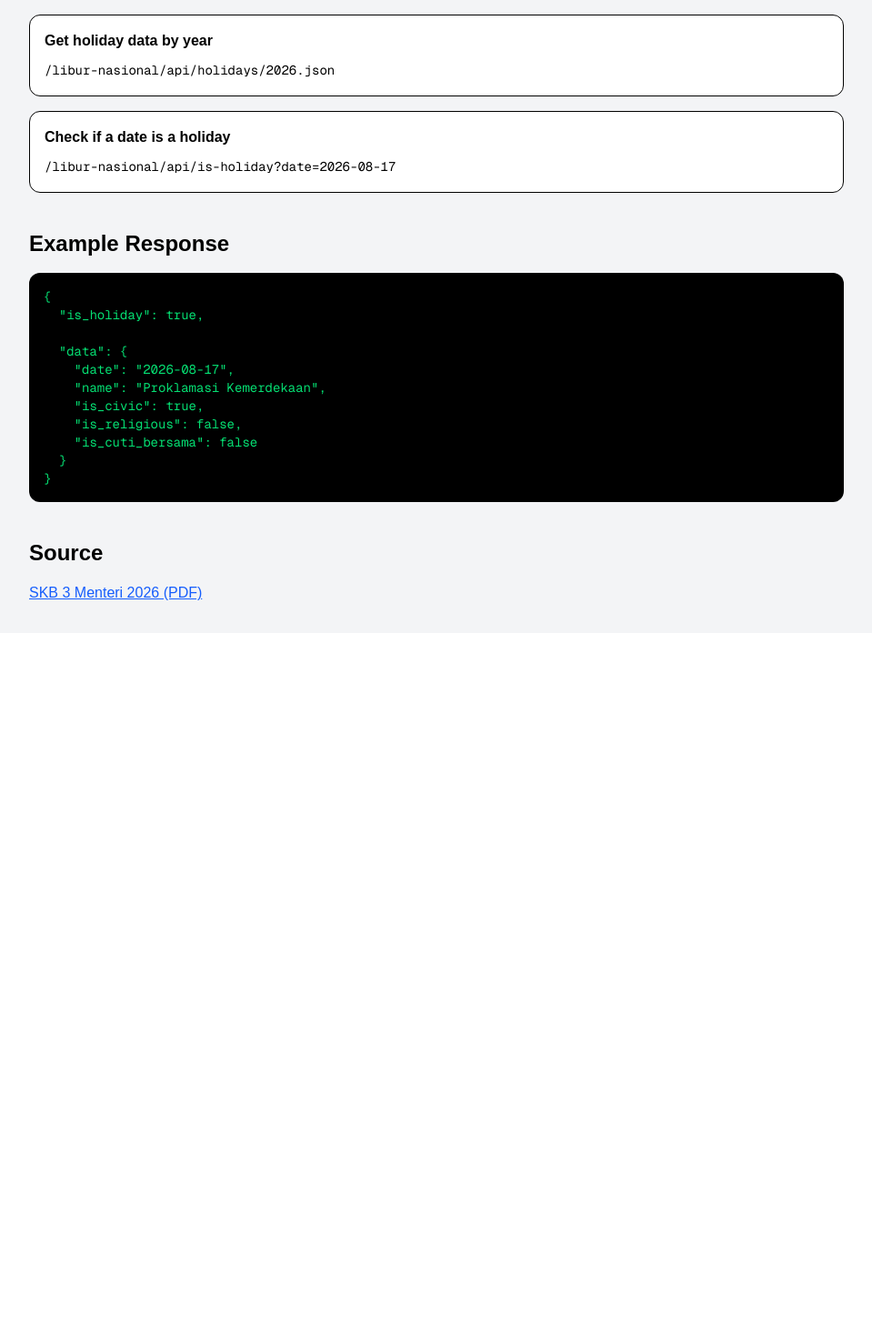
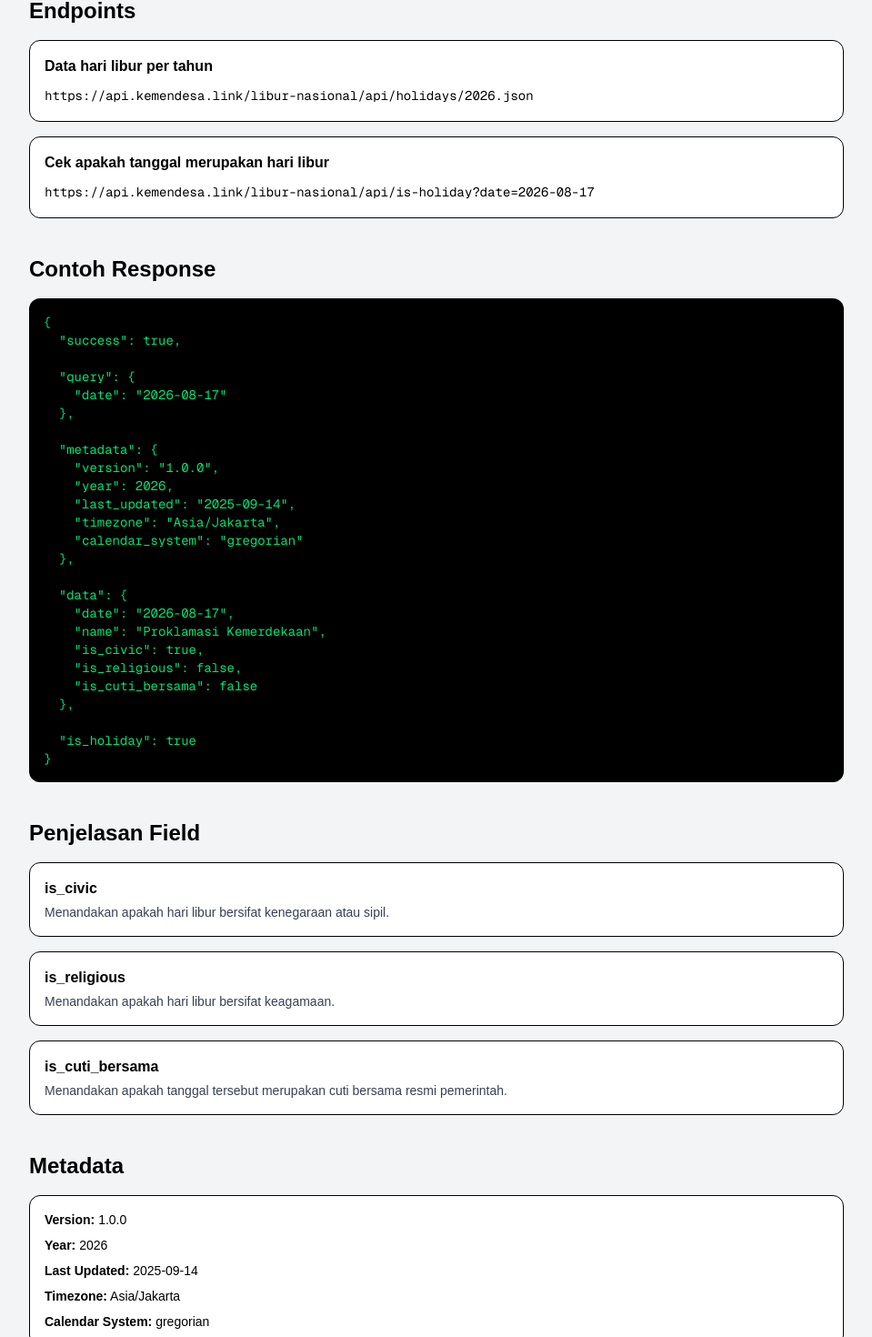
Before and after one commit to anthropologuy/libur-nasional, a Next.js app: page /libur-nasional/ in a window 1280 px wide. Shown: the part 180-1650 px from the top of the page at 91% size, without its empty margins (160-1119 px from the left). Before the commit the page ends 876 px from the top, so only its background shows below. Built offline with nearby package versions, Linux system fonts and the light colour scheme.

Commit message:
cleanup docs

```diff
--- a/src/app/page.tsx
+++ b/src/app/page.tsx
@@ -1,49 +1,133 @@
-export default function HomePage() {
+import fs from "fs";
+import path from "path";
+
+// =====================
+// METADATA BROWSER
+// =====================
+
+export const metadata = {
+  title: "API Libur Nasional Indonesia",
+};
+
+// =====================
+// GET LATEST YEAR FILE
+// =====================
+
+function getLatestHolidayFile() {
+
+  const holidaysDir = path.join(
+    process.cwd(),
+    "public",
+    "api",
+    "holidays"
+  );
+
+  const files = fs
+    .readdirSync(holidaysDir)
+    .filter((file) => file.endsWith(".json"))
+    .sort()
+    .reverse();
+
+  return files[0];
+}
+
+// =====================
+// PAGE
+// =====================
+
+export default async function HomePage() {
+
+  // =====================
+  // LOAD LATEST JSON
+  // =====================
+
+  const latestFile = getLatestHolidayFile();
+
+  const filePath = path.join(
+    process.cwd(),
+    "public",
+    "api",
+    "holidays",
+    latestFile
+  );
+
+  const fileContent = fs.readFileSync(filePath, "utf-8");
+
+  const json = JSON.parse(fileContent);
+
+  const metadata = json.metadata;
+
+  const latestYear = metadata.year;
+
   return (
+
     <main className="min-h-screen bg-gray-100 text-black p-8">
+
+      {/* ===================== */}
+      {/* WRAPPER */}
+      {/* ===================== */}
+
       <div className="max-w-4xl mx-auto">
+
+        {/* ===================== */}
+        {/* HEADER */}
+        {/* ===================== */}
 
         <h1 className="text-4xl font-bold mb-4">
           API Libur Nasional Indonesia
         </h1>
 
-        <p className="text-lg text-gray-700 mb-8">
+        <p className="text-lg text-gray-700 mb-2">
           API Hari Libur Nasional Indonesia berdasarkan
           SKB 3 Menteri resmi.
         </p>
+
+        <div className="text-sm text-gray-500 mb-8">
+          Version {metadata.version} • Timezone {metadata.timezone}
+        </div>
 
         {/* ===================== */}
         {/* ENDPOINTS */}
         {/* ===================== */}
 
         <section className="mb-10">
+
           <h2 className="text-2xl font-semibold mb-4">
             Endpoints
           </h2>
 
           <div className="space-y-4">
 
+            {/* YEAR DATA */}
+
             <div className="bg-white p-4 rounded-xl border">
+
               <div className="font-semibold mb-2">
-                Get holiday data by year
+                Data hari libur per tahun
               </div>
 
-              <code className="text-sm">
-                /libur-nasional/api/holidays/2026.json
+              <code className="text-sm break-all">
+                https://api.kemendesa.link/libur-nasional/api/holidays/{latestYear}.json
               </code>
+
             </div>
 
+            {/* CHECK HOLIDAY */}
+
             <div className="bg-white p-4 rounded-xl border">
+
               <div className="font-semibold mb-2">
-                Check if a date is a holiday
+                Cek apakah tanggal merupakan hari libur
               </div>
 
-              <code className="text-sm">
-                /libur-nasional/api/is-holiday?date=2026-08-17
+              <code className="text-sm break-all">
+                https://api.kemendesa.link/libur-nasional/api/is-holiday?date={latestYear}-08-17
               </code>
+
             </div>
 
           </div>
+
         </section>
 
         {/* ===================== */}
@@ -51,23 +135,129 @@ export default function HomePage() {
         {/* ===================== */}
 
         <section className="mb-10">
+
           <h2 className="text-2xl font-semibold mb-4">
-            Example Response
+            Contoh Response
           </h2>
 
           <pre className="bg-black text-green-400 p-4 rounded-xl overflow-x-auto text-sm">
 {`{
-  "is_holiday": true,
+  "success": true,
+
+  "query": {
+    "date": "${latestYear}-08-17"
+  },
+
+  "metadata": {
+    "version": "${metadata.version}",
+    "year": ${metadata.year},
+    "last_updated": "${metadata.last_updated}",
+    "timezone": "${metadata.timezone}",
+    "calendar_system": "${metadata.calendar_system}"
+  },
 
   "data": {
-    "date": "2026-08-17",
+    "date": "${latestYear}-08-17",
     "name": "Proklamasi Kemerdekaan",
     "is_civic": true,
     "is_religious": false,
     "is_cuti_bersama": false
-  }
+  },
+
+  "is_holiday": true
 }`}
           </pre>
+
+        </section>
+
+        {/* ===================== */}
+        {/* FIELD EXPLANATION */}
+        {/* ===================== */}
+
+        <section className="mb-10">
+
+          <h2 className="text-2xl font-semibold mb-4">
+            Penjelasan Field
+          </h2>
+
+          <div className="space-y-4">
+
+            <div className="bg-white p-4 rounded-xl border">
+              <div className="font-semibold mb-1">
+                is_civic
+              </div>
+
+              <div className="text-sm text-gray-700">
+                Menandakan apakah hari libur bersifat
+                kenegaraan atau sipil.
+              </div>
+            </div>
+
+            <div className="bg-white p-4 rounded-xl border">
+              <div className="font-semibold mb-1">
+                is_religious
+              </div>
+
+              <div className="text-sm text-gray-700">
+                Menandakan apakah hari libur bersifat
+                keagamaan.
+              </div>
+            </div>
+
+            <div className="bg-white p-4 rounded-xl border">
+              <div className="font-semibold mb-1">
+                is_cuti_bersama
+              </div>
+
+              <div className="text-sm text-gray-700">
+                Menandakan apakah tanggal tersebut
+                merupakan cuti bersama resmi pemerintah.
+              </div>
+            </div>
+
+          </div>
+
+        </section>
+
+        {/* ===================== */}
+        {/* METADATA */}
+        {/* ===================== */}
+
+        <section className="mb-10">
+
+          <h2 className="text-2xl font-semibold mb-4">
+            Metadata
+          </h2>
+
+          <div className="bg-white p-4 rounded-xl border space-y-2 text-sm">
+
+            <div>
+              <span className="font-semibold">Version:</span>{" "}
+              {metadata.version}
+            </div>
+
+            <div>
+              <span className="font-semibold">Year:</span>{" "}
+              {metadata.year}
+            </div>
+
+            <div>
+              <span className="font-semibold">Last Updated:</span>{" "}
+              {metadata.last_updated}
+            </div>
+
+            <div>
+              <span className="font-semibold">Timezone:</span>{" "}
+              {metadata.timezone}
+            </div>
+
+            <div>
+              <span className="font-semibold">Calendar System:</span>{" "}
+              {metadata.calendar_system}
+            </div>
+
+          </div>
+
         </section>
 
         {/* ===================== */}
@@ -75,20 +265,24 @@ export default function HomePage() {
         {/* ===================== */}
 
         <section>
+
           <h2 className="text-2xl font-semibold mb-4">
-            Source
+            Sumber Data
           </h2>
 
           <a
-            href="https://www.kemenkopmk.go.id/sites/default/files/pengumuman/2025-09/SKB%20Libur%20Nasional%20dan%20Cuti%20Bersama%20Tahun%202026.pdf"
+            href={metadata.source.url}
             target="_blank"
-            className="text-blue-600 underline"
+            rel="noopener noreferrer"
+            className="text-blue-600 underline break-all"
           >
-            SKB 3 Menteri 2026 (PDF)
+            {metadata.source.name}
           </a>
+
         </section>
 
       </div>
+
     </main>
   );
 }
```
Also changed, not shown: 1 other file (tests, documents, lock files or other folders).
